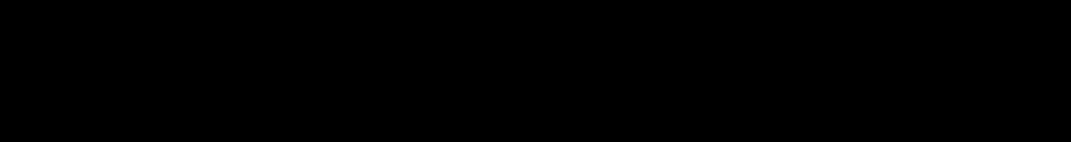
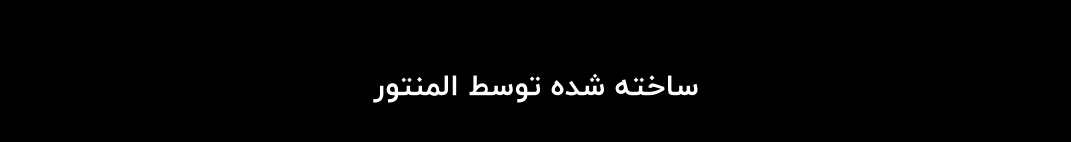
Before and after one commit to mahyarErshad/buildwall, a React (Vite) app: page / in a window 1280 px wide. Shown: the part 2570-2712 px from the top of the page, without its empty margins (104-1175 px from the left). Before the commit the page ends 2608 px from the top, so only its background shows below. Built offline with nearby package versions, Linux system fonts and the light colour scheme.

Commit message:
Imported ElementorAndPlugins

```diff
--- a/src/Components/Body/MainBody/MainBody.jsx
+++ b/src/Components/Body/MainBody/MainBody.jsx
@@ -1,5 +1,6 @@
 import React from "react";
 import DemosSection from "../DemosSection/DemosSection";
+import ElementorAndPlugins from "../ElementorAndPlugins/ElementorAndPlugins";
 import HeroSection from "../HeroSection/HeroSection";
 
 function MainBody() {
@@ -7,7 +8,7 @@ function MainBody() {
     <main className="relative max-md:pb-8 md:pb-12">
       <HeroSection />
       <DemosSection />
-
+      <ElementorAndPlugins />
     </main>
   );
 }
```
